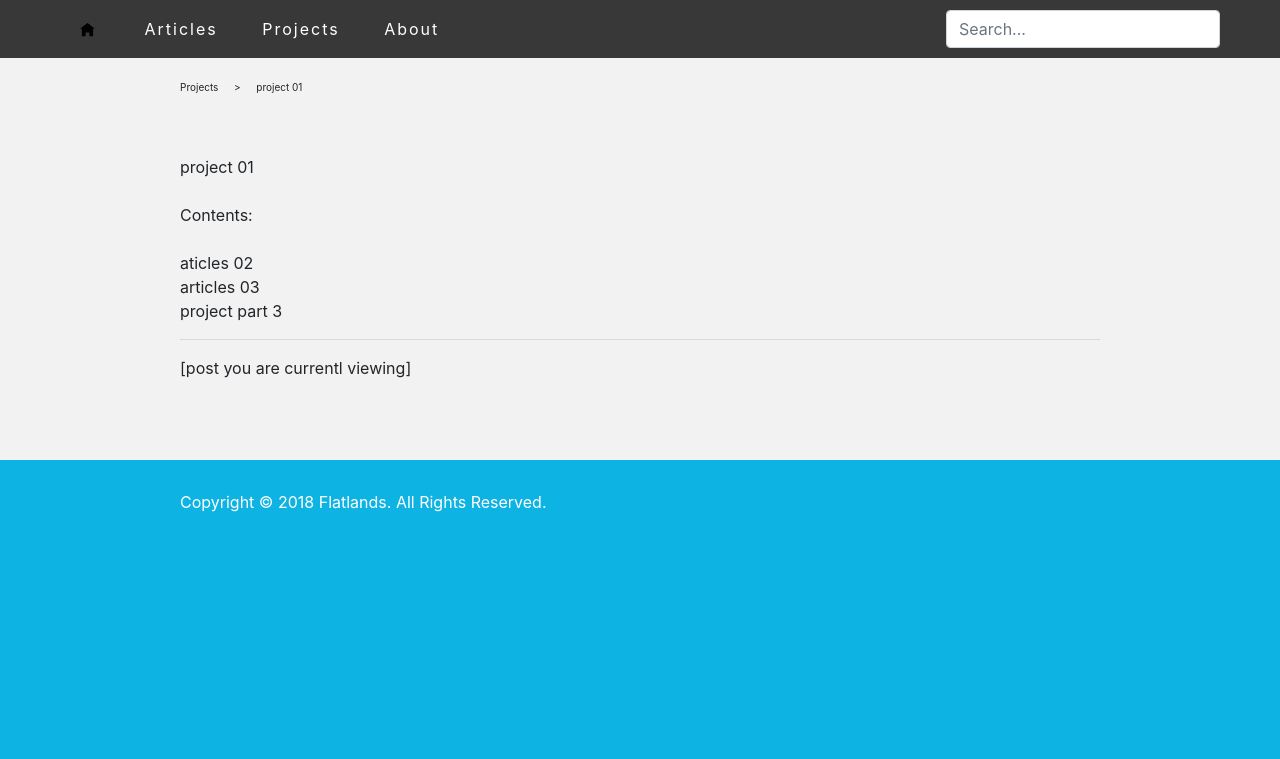
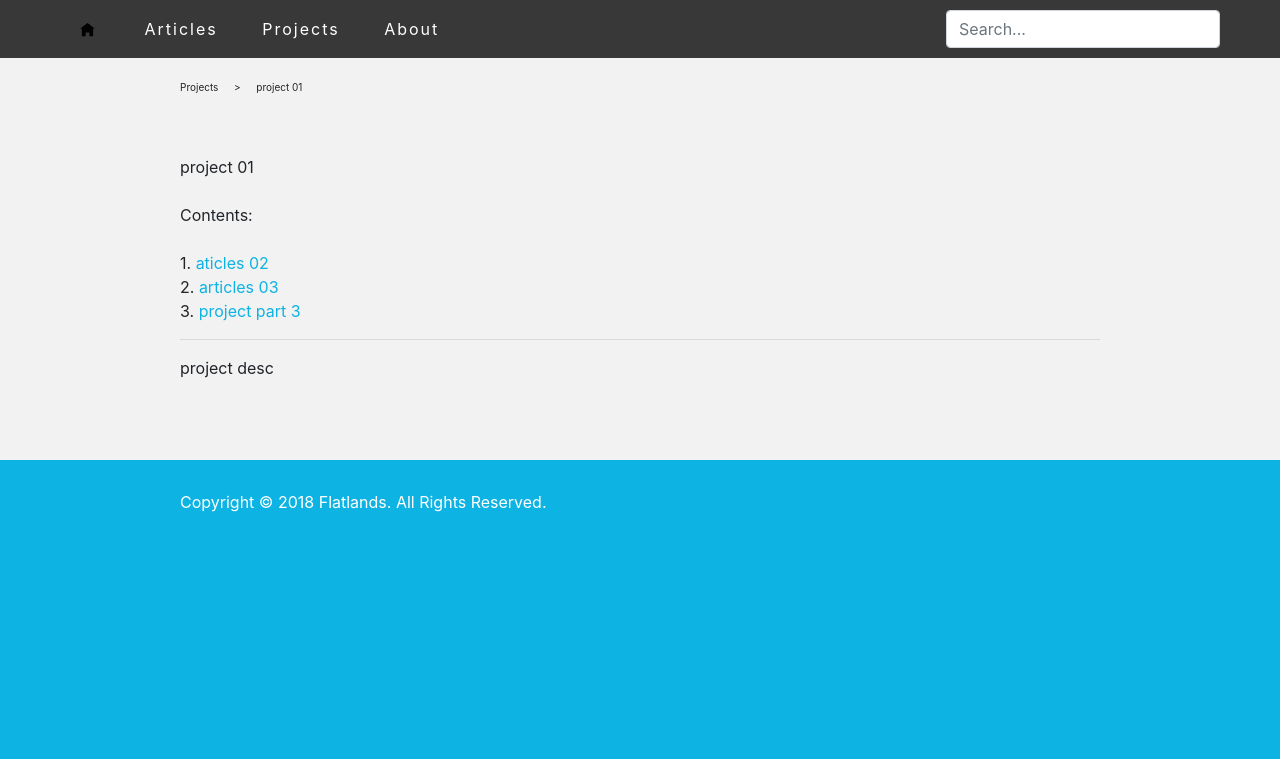
Before and after one commit to najar1412/flatlands, a Django app: page /projects/1/ in a window 1280 px wide. Shown: the top 759 px of the page. Run offline with Django 3.2, Linux system fonts and the light colour scheme; data comes from the database, SQL or seed files in the repository; both versions use the stored data as it was after the commit; parts of the project's set-up code (start-up, migrations or seed data) failed here and were passed over; some libraries are stand-ins or nearby versions.

Commit message:
inital project page layout

```diff
--- a/flatlands/blog/templates/blog/project.html
+++ b/flatlands/blog/templates/blog/project.html
@@ -13,13 +13,12 @@
 Contents:<br>
 <br>
 {% for article in articles %}
- {{article.name}}<br>
+{{ forloop.counter }}. <a href="/projects/{{ project.id }}/{{ article.id }}">{{article.name}}</a><br>
  {% endfor %}
 
 <hr>
 
-[post you are currentl viewing]<br>
-{{article.0}}
+project desc<br>
 
 
 
--- a/flatlands/blog/urls.py
+++ b/flatlands/blog/urls.py
@@ -8,6 +8,7 @@ urlpatterns = [
     path('articles/<int:post_id>/', views.article, name='article'),
     path('projects/', views.projects, name='projects'),
     path('projects/<int:project_id>/', views.project, name='project'),
+    path('projects/<int:project_id>/<int:article_id>/', views.project_article, name='project_article'),
     path('articles/', views.articles, name='articles'),
     path('about/', views.about, name='about'),
     path('search/', views.search, name='search'),
--- a/flatlands/blog/views.py
+++ b/flatlands/blog/views.py
@@ -36,6 +36,16 @@ def project(request, project_id):
     return render(request, 'blog/project.html', context)
 
 
+def project_article(request, project_id, article_id):
+    project = get_object_or_404(Project, pk=project_id)
+    articles = list(Article.objects.filter(project=project_id).order_by('pub_date'))
+    viewed_article = Article.objects.get(pk=article_id)
+
+    context = {'project': project, 'articles': articles, 'viewed_article': viewed_article}
+
+    return render(request, 'blog/project_article.html', context)
+
+
 def projects(request):
     projects = Project.objects.order_by('-pub_date')
 
```
Also changed, not shown: flatlands/blog/templates/blog/project_article.html (added, +63 -0 lines), flatlands/db.sqlite3.
